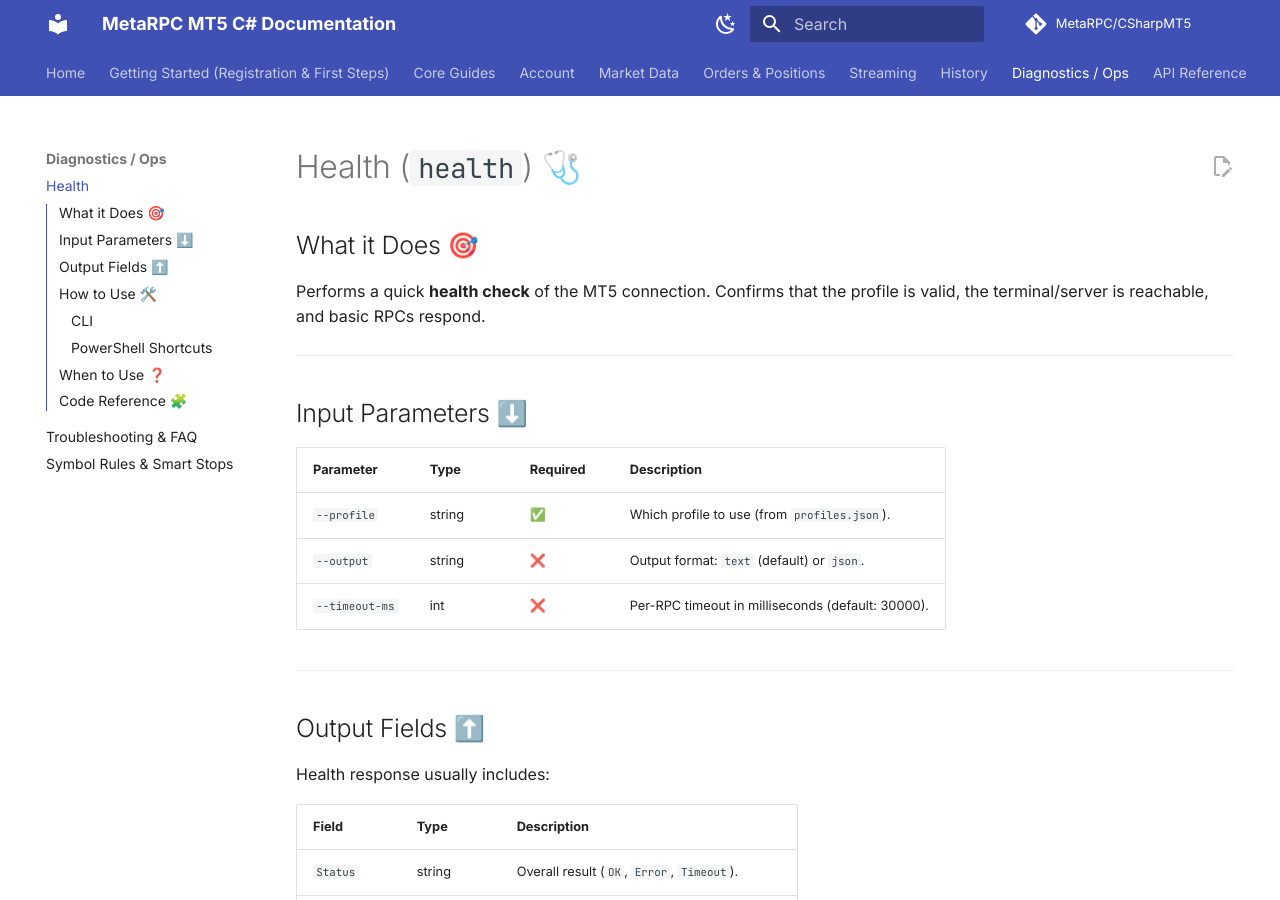
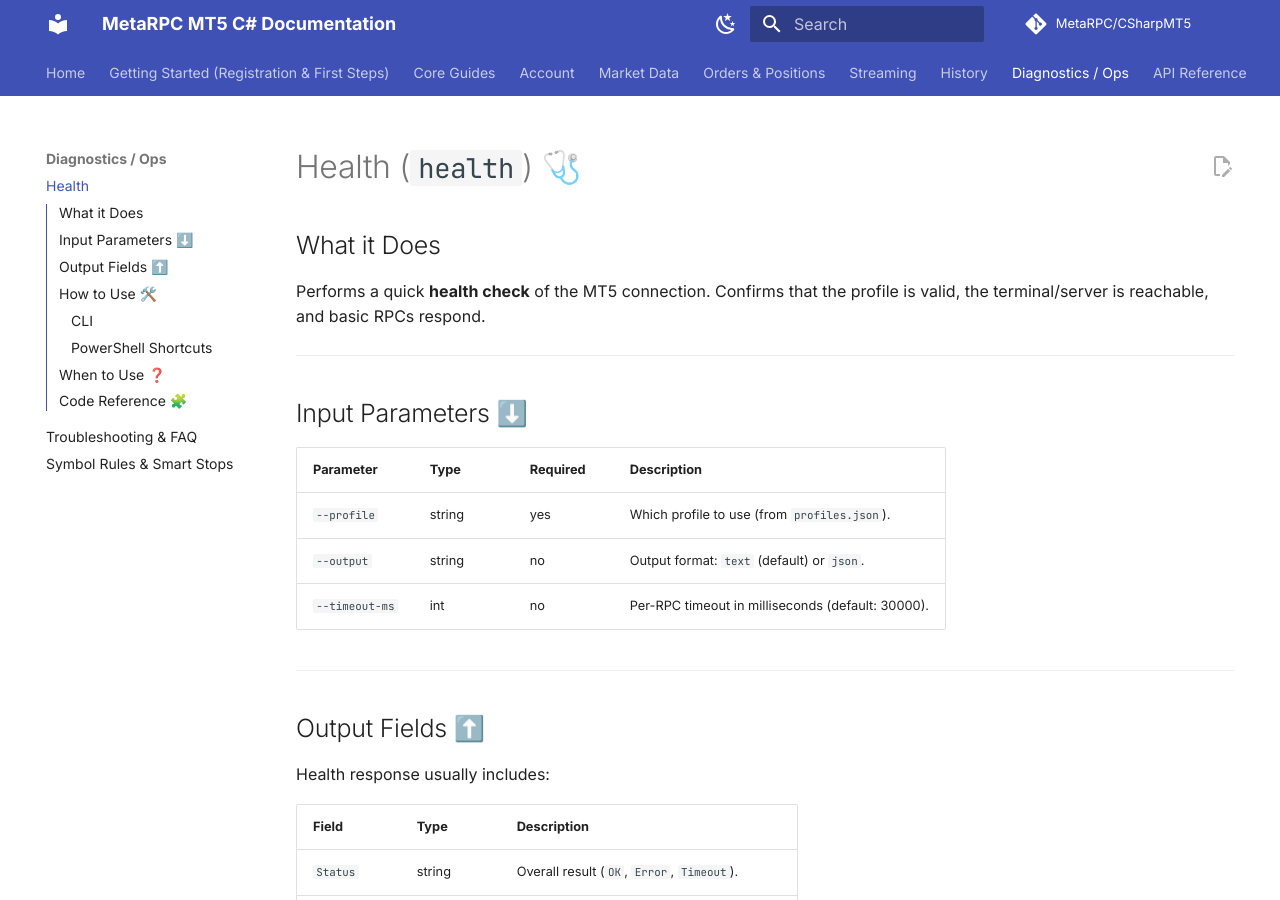
Before and after one commit to MetaRPC/CSharpMT5, an MkDocs documentation site: the page built from docs/Diagnostics/Health.md, in a window 1280 px wide and 900 px high. Built offline with MkDocs 1.6.1 and Material for MkDocs 9.7.7, drawn with Linux system fonts in a browser that asks for light colours; comment, search, counter and statistics services are not loaded.

Commit message:
Update Health.md

```diff
--- a/docs/Diagnostics/Health.md
+++ b/docs/Diagnostics/Health.md
@@ -1,6 +1,6 @@
 # Health (`health`) 🩺
 
-## What it Does 🎯
+## What it Does
 
 Performs a quick **health check** of the MT5 connection.
 Confirms that the profile is valid, the terminal/server is reachable, and basic RPCs respond.
@@ -11,9 +11,9 @@ Confirms that the profile is valid, the terminal/server is reachable, and basic
 
 | Parameter      | Type   | Required | Description                                       |
 | -------------- | ------ | -------- | ------------------------------------------------- |
-| `--profile`    | string | ✅        | Which profile to use (from `profiles.json`).      |
-| `--output`     | string | ❌        | Output format: `text` (default) or `json`.        |
-| `--timeout-ms` | int    | ❌        | Per-RPC timeout in milliseconds (default: 30000). |
+| `--profile`    | string | yes        | Which profile to use (from `profiles.json`).      |
+| `--output`     | string | no        | Output format: `text` (default) or `json`.        |
+| `--timeout-ms` | int    | no        | Per-RPC timeout in milliseconds (default: 30000). |
 
 ---
 
```
